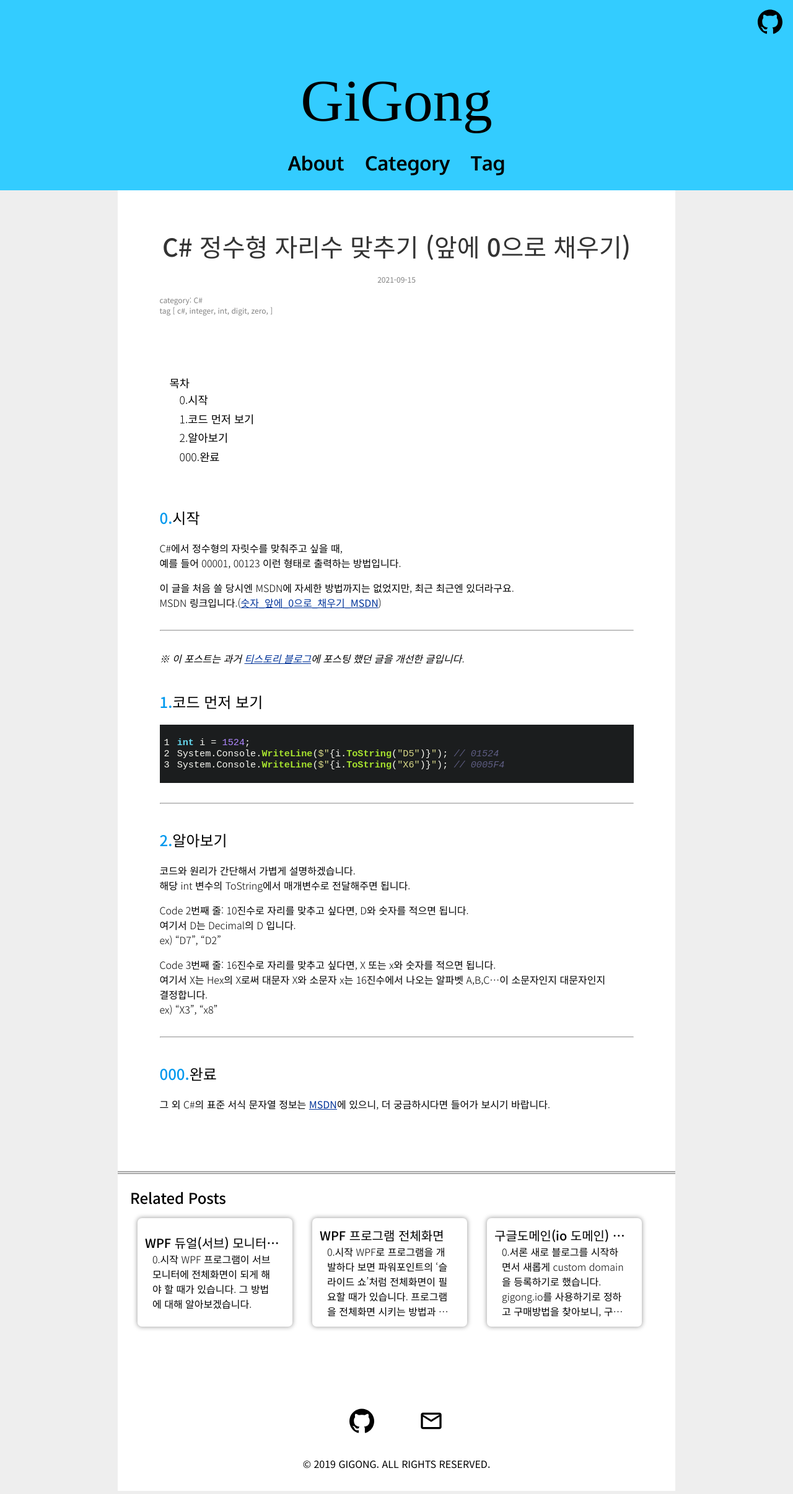
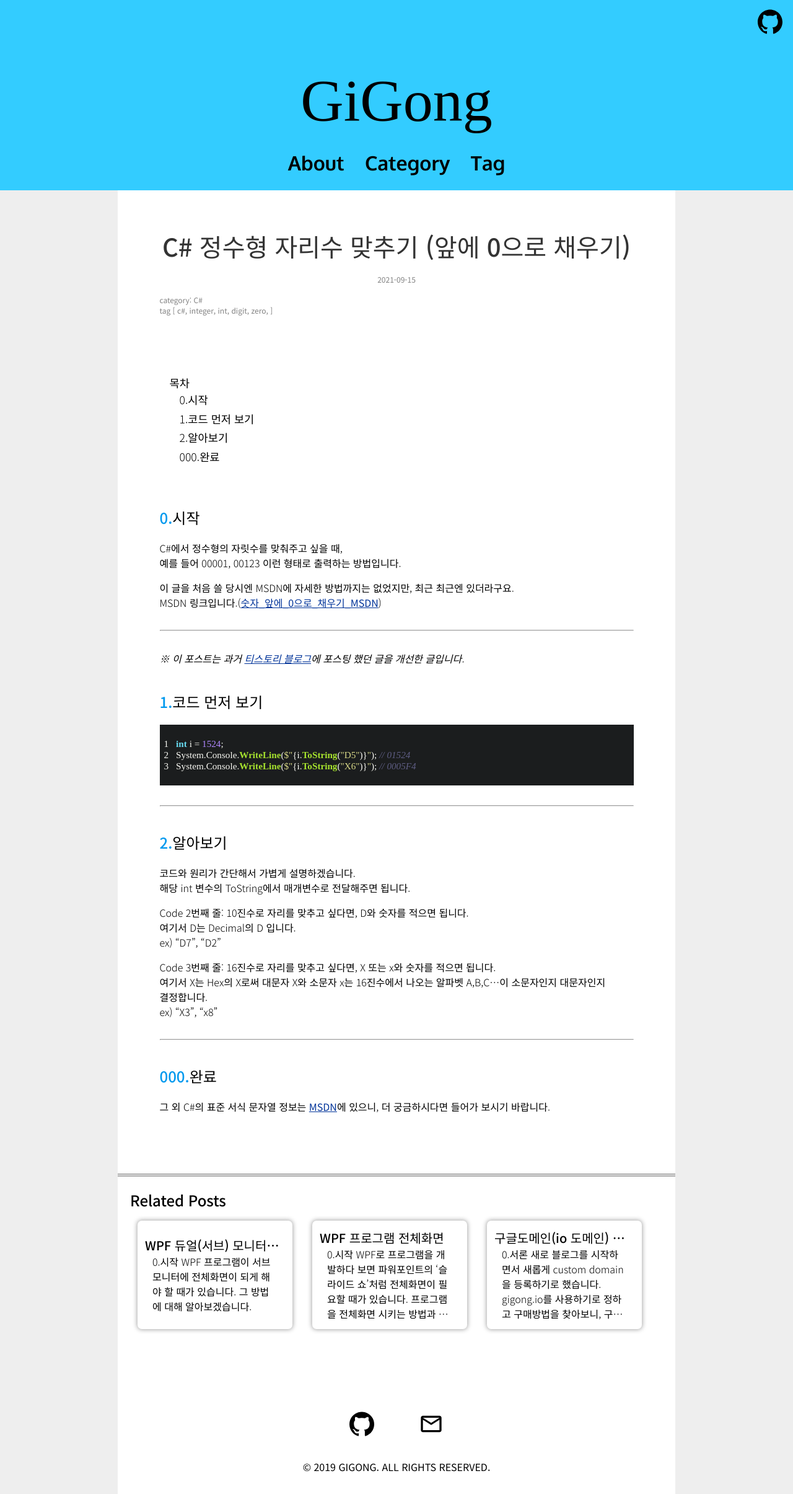
Before and after one commit to GiGong/gigong.github.io, a Jekyll site: the page built from _posts/CSharp/2021-09-15-CSharp-integer-digit.md, in a window 1280 px wide. Shown: the whole page at 62% size. Built offline with Jekyll 4.4.1, drawn with Linux system fonts in a browser that asks for light colours; some web fonts are replaced; comment, search, counter and statistics services are not loaded.

Commit message:
Fix design.

```diff
--- a/_sass/jekyll-gg/_section_post.scss
+++ b/_sass/jekyll-gg/_section_post.scss
@@ -112,7 +112,8 @@
     margin: 0;
 }
 
-code {
+// pre does not inherit font-family
+.highlight pre, code {
     font-family: 'D2Coding';
     font-weight: normal;
     font-size: 0.95rem;
```
